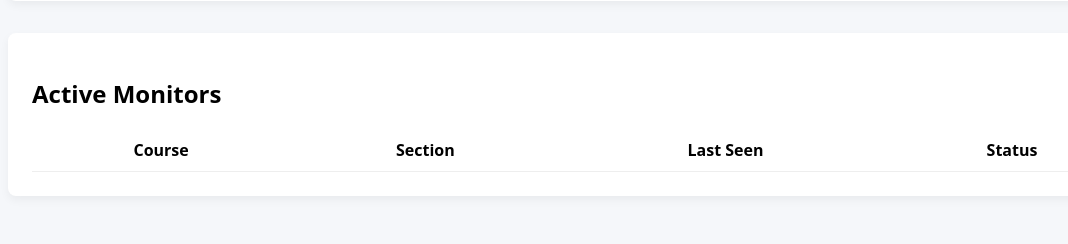
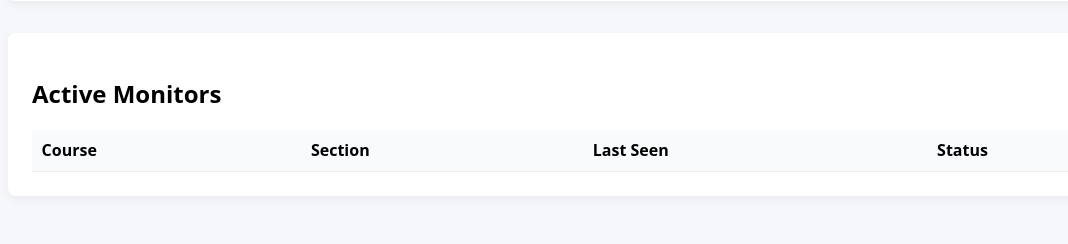
Before and after one commit to Roshan1299/Course-Availability-Tracker, a FastAPI app: page / in a window 1280 px wide. Shown: the part 432-676 px from the top of the page, without its empty margins (24-1092 px from the left). Run offline with FastAPI, Linux system fonts and the light colour scheme; data that the repository does not hold is empty; parts of the project's set-up code (start-up, migrations or seed data) failed here and were passed over.

Commit message:
style(ui): refine table layout for timestamp and status columns

```diff
--- a/src/ui/static/styles.css
+++ b/src/ui/static/styles.css
@@ -51,11 +51,24 @@ form button:hover {
 table {
   width: 100%;
   border-collapse: collapse;
+  table-layout: auto; /* Allow table to adjust to content */
 }
 
 th, td {
   padding: 0.6rem;
   border-bottom: 1px solid #eee;
+  text-align: left;
+  white-space: nowrap; /* Prevent text wrapping in table cells */
+}
+
+th {
+  background-color: #f8fafc;
+  font-weight: 600;
+}
+
+/* Make sure the last column (with button) stays compact */
+td:last-child, th:last-child {
+  width: 1%;
 }
 
 .status {
```
